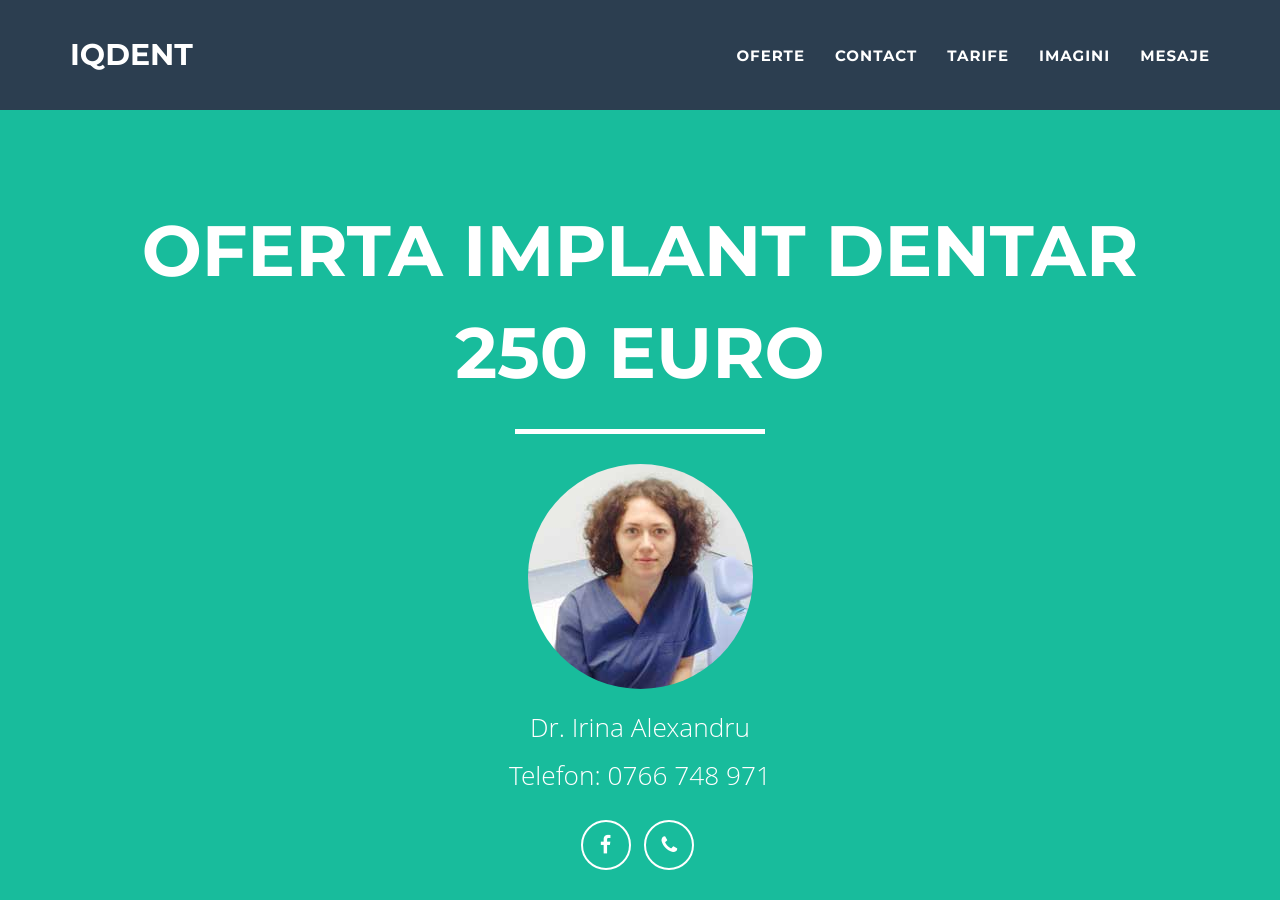
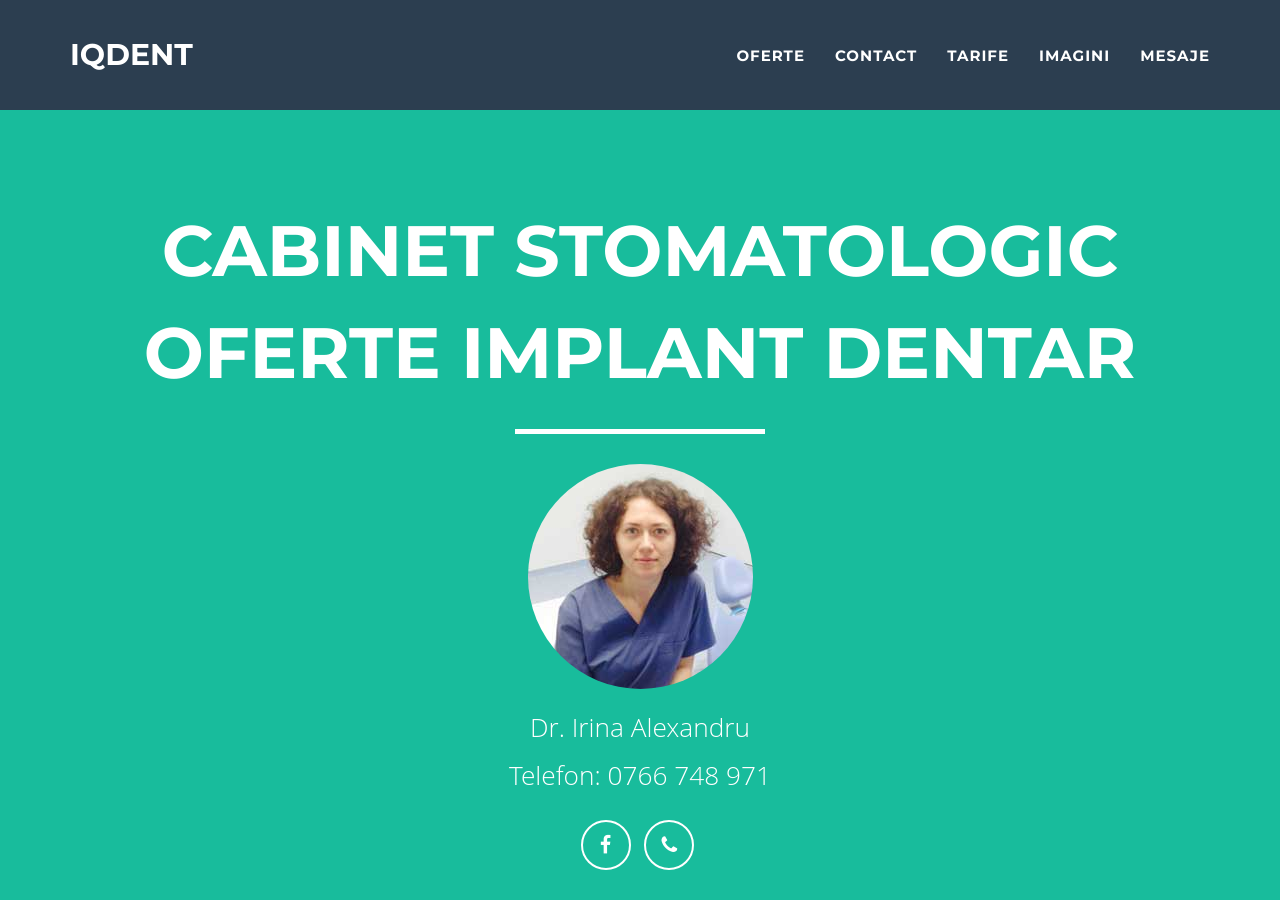
Before and after one commit to littledentgopo/offerdent, a Jekyll site: the page built from index.html, in a window 1280 px wide and 900 px high. Built offline with Jekyll 4.4.1, drawn with Linux system fonts in a browser that asks for light colours; nearby versions of some CDN libraries.

Commit message:
Changing subtitle

```diff
--- a/index.html
+++ b/index.html
@@ -1,6 +1,6 @@
 ---
 layout: main
-subtitle: Oferta Implant dentar 250 euro
+subtitle: Cabinet stomatologic Oferte Implant dentar
 title: Implant dentar ieftin Bucuresti 250 euro. Oferta implant dentar.
 contact: one
 ---
```
